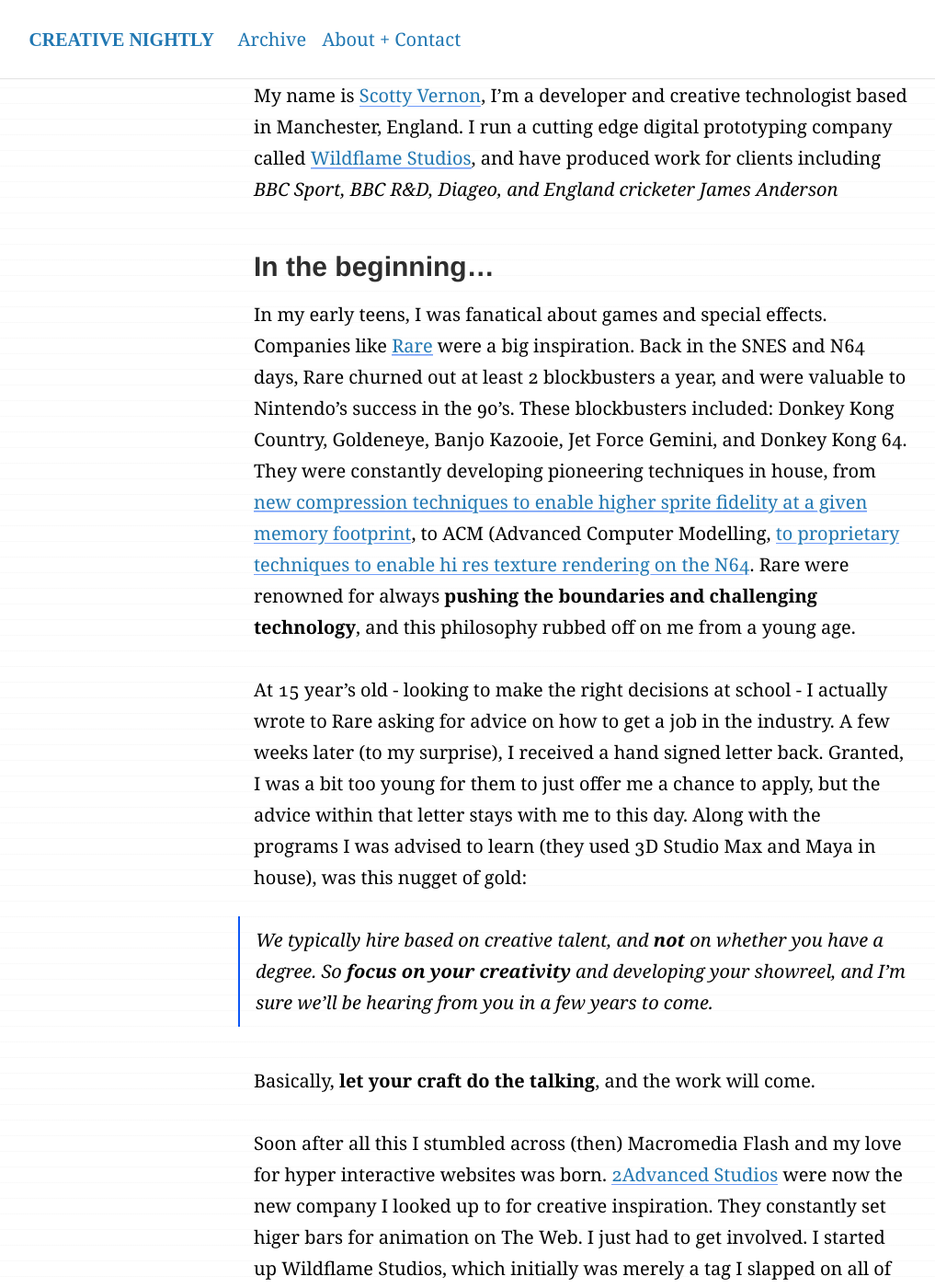
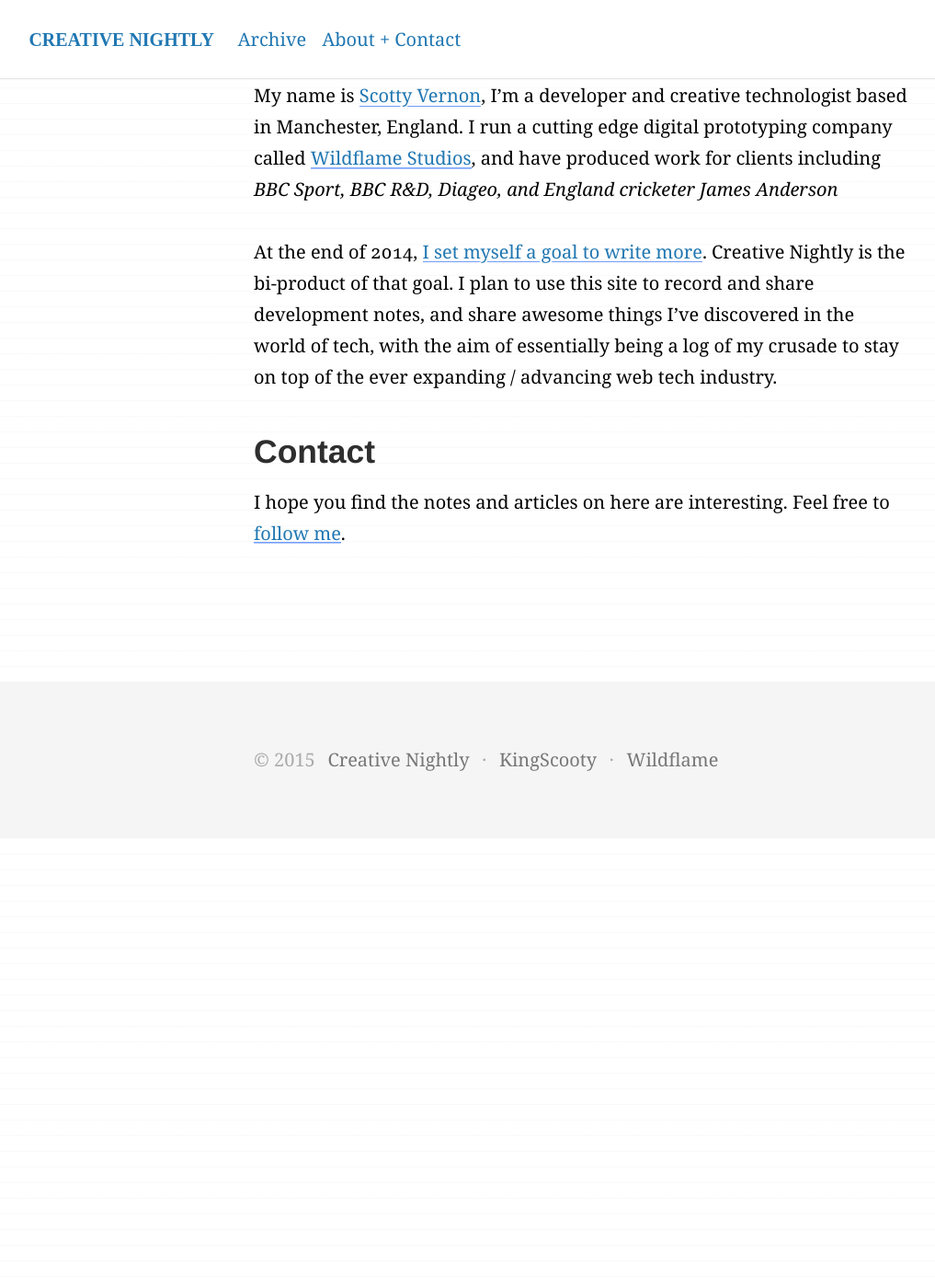
Before and after one commit to KingScooty/creativenightly.com, a Jekyll site: the page built from _pages/contact.md, in a window 1280 px wide and 1400 px high, scrolled down 755 px. Shown: the whole window at 92% size, without its empty margins (7-1024 px from the left). Built offline with Jekyll 4.4.1, drawn with Linux system fonts in a browser that asks for light colours; comment, search, counter and statistics services are not loaded; after the commit the page ends 1666 px from its top, so only the background shows below that; some of the changed text lies outside the part shown.

Commit message:
Limit caching to production only. Slim down contact page.

```diff
--- a/_layouts/base.html
+++ b/_layouts/base.html
@@ -1,5 +1,5 @@
 <!DOCTYPE html>
-<html manifest="/cache.manifest">
+<html {% if jekyll.environment == 'production' %}manifest="/cache.manifest"{% endif %}>
 <head>
 
   {% include _head.html %}
--- a/_pages/contact.md
+++ b/_pages/contact.md
@@ -8,11 +8,12 @@
 cover_image: contact.jpg
 ---
 
-Creative Nightly is lovingly crafted in Manchester, England. It is the personal blog of <a href="http://twitter.com/KingScooty">Scotty Vernon</a>, a creative technologist and director of <a href="http://wildflame.co.uk">Wildflame Studios</a>
+*Creative Nightly is lovingly crafted in Manchester, England. It is the personal blog of <a href="http://twitter.com/KingScooty">Scotty Vernon</a>, a creative technologist and director of <a href="http://wildflame.co.uk">Wildflame Studios</a>.*
 
 
 My name is <a target="_blank" href="http://twitter.com/kingscooty">Scotty Vernon</a>, I'm a developer and creative technologist based in Manchester, England. I run a cutting edge digital prototyping company called <a target="_blank" href="http://wildflame.co.uk">Wildflame Studios</a>, and have produced work for clients including *BBC Sport, BBC R&amp;D, Diageo, and England cricketer James Anderson*
 
+<!--
 ###In the beginning...
 In my early teens, I was fanatical about games and special effects. Companies like <a target="_blank" href="http://en.wikipedia.org/wiki/Rare_Ltd.">Rare</a> were a big inspiration. Back in the SNES and N64 days, Rare churned out at least 2 blockbusters a year, and were valuable to Nintendo's success in the 90's. These blockbusters included: Donkey Kong Country, Goldeneye, Banjo Kazooie, Jet Force Gemini, and Donkey Kong 64. They were constantly developing pioneering techniques in house, from <a target="_blank" href="http://en.wikipedia.org/wiki/Donkey_Kong_Country#Development">new compression techniques to enable higher sprite fidelity at a given memory footprint</a>, to ACM (Advanced Computer Modelling, <a target="_blank" href="http://en.wikipedia.org/wiki/Banjo-Kazooie#Development">to proprietary techniques to enable hi res texture rendering on the N64</a>. Rare were renowned for always <strong>pushing the boundaries and challenging technology</strong>, and this philosophy rubbed off on me from a young age.
 
@@ -26,10 +27,11 @@
 Soon after all this I stumbled across (then) Macromedia Flash and my love for hyper interactive websites was born. <a target="_blank" href="http://2advanced.com">2Advanced Studios</a> were now the new company I looked up to for creative inspiration. They constantly set higer bars for animation on The Web. I just had to get involved. I started up Wildflame Studios, which initially was merely a tag I slapped on all of my experimental learning projects, and started honing my craft.
 
 When the first draft of the HTML5 specification took the web by storm in 2008, my goal was to achieve that level of interactive fidelity in a Flash-less browser environment and the rest is history...
+-->
 
-###Creative Nightly
+<!-- ###Creative Nightly -->
 
-Creative Nightly is my personal blog that I plan to use to record and share development notes, and share awesome things i've discovered in the world of tech. It's essentially a bi-product of my crusade to stay on top of the ever expanding/advancing web tech industry.
+At the end of 2014, [I set myself a goal to write more](/2014/12/Farewell-2014-hello-2015/). Creative Nightly is the bi-product of that goal. I plan to use this site to record and share development notes, and share awesome things I've discovered in the world of tech, with the aim of essentially being a log of my crusade to stay on top of the ever expanding / advancing web tech industry.
 
 ##Contact
 I hope you find the notes and articles on here are interesting. Feel free to <a target="_blank" href="http://twitter.com/kingscooty">follow me</a>.
```
Also changed, not shown: 1 other file.
